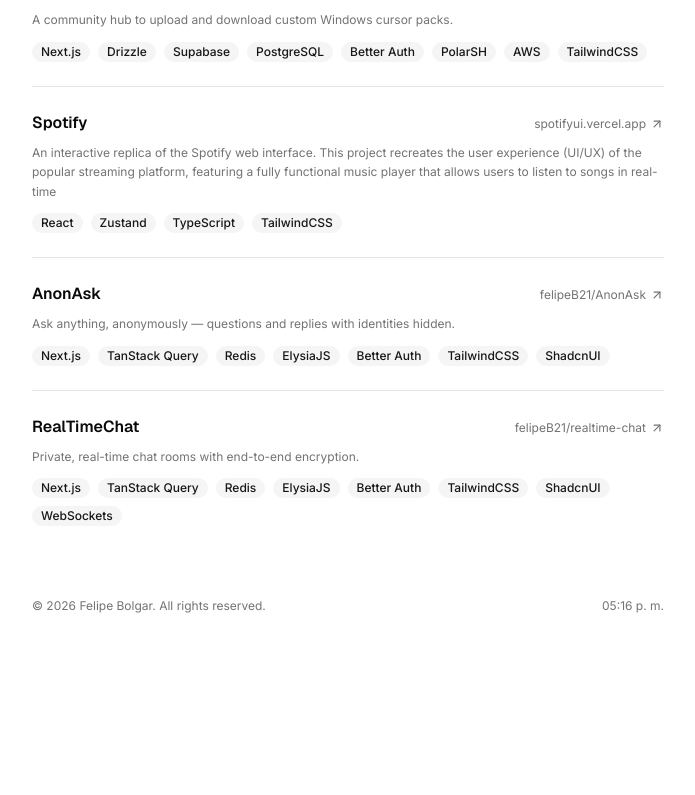
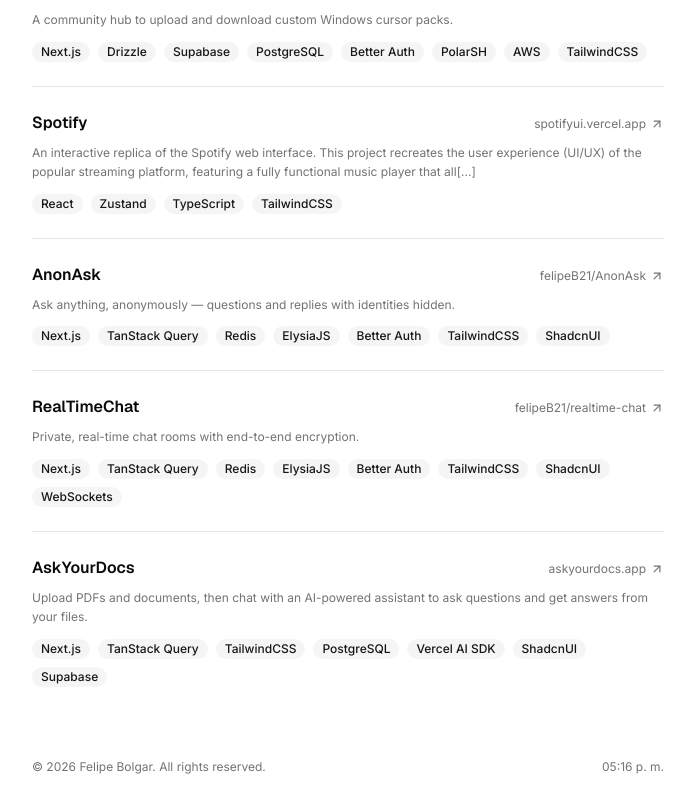
Before and after one commit to felipeB21/portfolio, a Next.js app: page /projects in a window 1280 px wide. Shown: the part 506-1301 px from the top of the page, without its empty margins (292-987 px from the left). Before the commit the page ends 1140 px from the top, so only its background shows below. Built offline with nearby package versions, Linux system fonts and the light colour scheme; no server answers.

Commit message:
Add AskYourDocs project to projects grid

```diff
--- a/components/projects-grid.tsx
+++ b/components/projects-grid.tsx
@@ -50,7 +50,7 @@
   {
     name: "Spotify",
     description:
-      "An interactive replica of the Spotify web interface. This project recreates the user experience (UI/UX) of the popular streaming platform, featuring a fully functional music player that allows users to listen to songs in real-time",
+      "An interactive replica of the Spotify web interface. This project recreates the user experience (UI/UX) of the popular streaming platform, featuring a fully functional music player that all[...]",
     stack: ["React", "Zustand", "TypeScript", "TailwindCSS"],
     href: "https://spotifyui.vercel.app",
   },
@@ -83,6 +83,21 @@
       "WebSockets",
     ],
     href: "https://github.com/felipeB21/realtime-chat",
+  },
+  {
+    name: "AskYourDocs",
+    description:
+      "Upload PDFs and documents, then chat with an AI-powered assistant to ask questions and get answers from your files.",
+    stack: [
+      "Next.js",
+      "TanStack Query",
+      "TailwindCSS",
+      "PostgreSQL",
+      "Vercel AI SDK",
+      "ShadcnUI",
+      "Supabase",
+    ],
+    href: "https://askyourdocs.app",
   },
 ];
 
```
